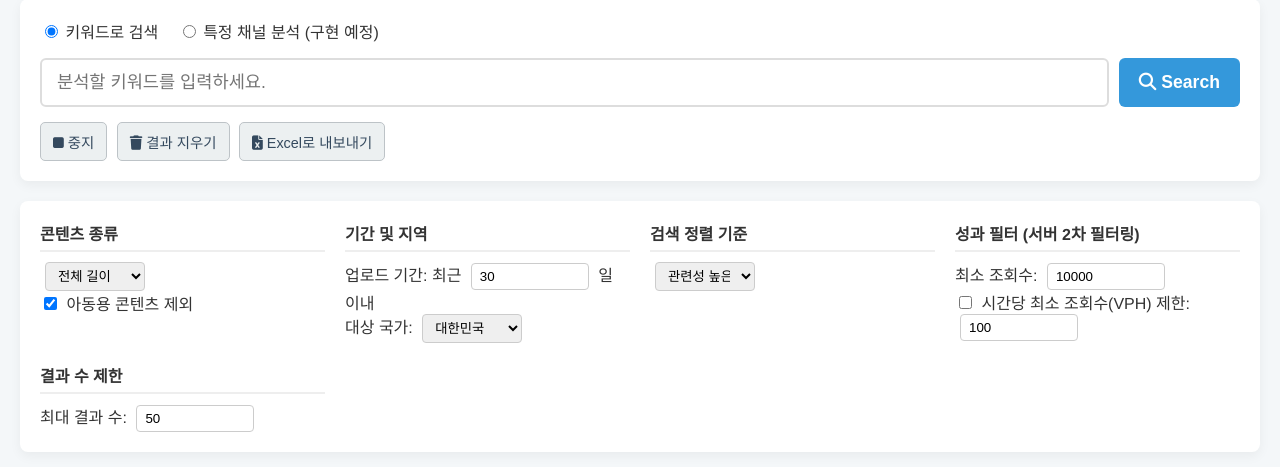
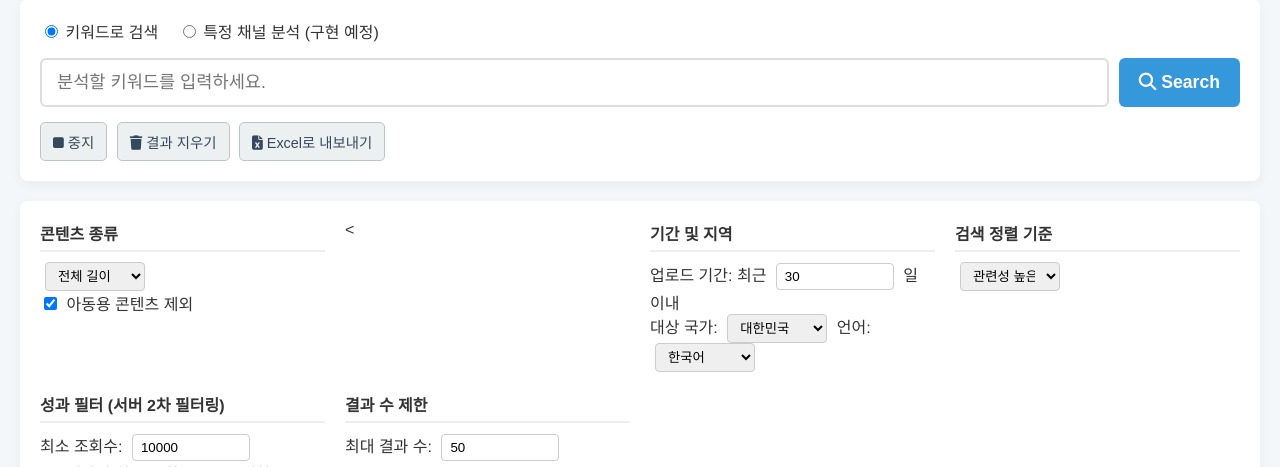
Before and after one commit to wonki0323/benchly-project, a Python web app: template templates/index.html in a window 1280 px wide. Shown: the part 141-608 px from the top of the page. Run offline with Jinja, Linux system fonts and the light colour scheme; the template is opened without the code that fills it, so the values that code supplies are empty.

Commit message:
Feat: Add language filter

```diff
--- a/app.py
+++ b/app.py
@@ -33,6 +33,7 @@ def search():
             'regionCode': params.get('region'),
             'maxResults': params.get('maxResults'),
             'order': params.get('sortOrder', 'relevance')
+            'relevanceLanguage': params.get('language', 'ko')
         }
 
         if params.get('period'):
--- a/static/script.js
+++ b/static/script.js
@@ -1,3 +1,6 @@
+//... (다른 요소들)
+const excludeMadeForKids = document.getElementById('excludeMadeForKids');
+const language = document.getElementById('language'); // <-- ★★★ 이 줄을 추가하세요 ★★★
 // HTML 문서가 완전히 로드된 후에 이 안의 코드를 실행합니다.
 document.addEventListener('DOMContentLoaded', () => {
 
@@ -64,6 +67,7 @@ document.addEventListener('DOMContentLoaded', () => {
             minVPH: minVPH.value,
             maxResults: maxResults.value,
             excludeKids: excludeMadeForKids.checked
+            language: language.value // <-- ★★★ 이 줄을 추가하세요 ★★★
         };
 
         if (!searchParams.query) {
--- a/templates/index.html
+++ b/templates/index.html
@@ -47,7 +47,7 @@
                 </div>
             </div>
 
-            <div class="filter-group">
+            <<div class="filter-group">
                 <h4>기간 및 지역</h4>
                 <label for="uploadDays">업로드 기간:</label>
                 최근 <input type="number" id="uploadDays" value="30" min="1" max="365"> 일 이내
@@ -57,6 +57,13 @@
                     <option value="KR">대한민국</option>
                     <option value="US">미국</option>
                     <option value="JP">일본</option>
+                </select>
+                <label for="language">언어:</label>
+                <select id="language">
+                    <option value="ko">한국어</option>
+                    <option value="en">영어</option>
+                    <option value="ja">일본어</option>
+                    <option value="zh">중국어</option>
                 </select>
             </div>
 
```
